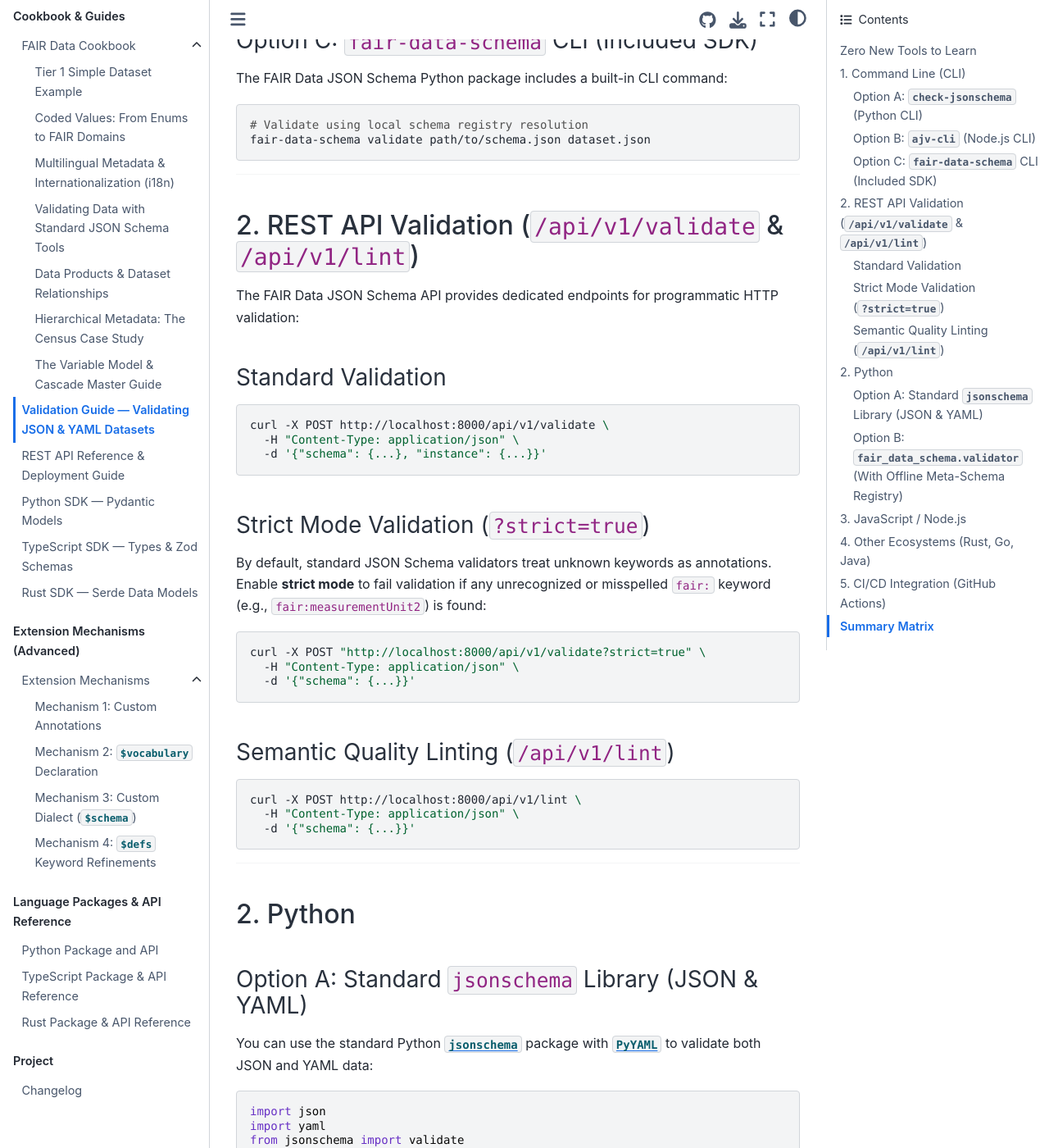
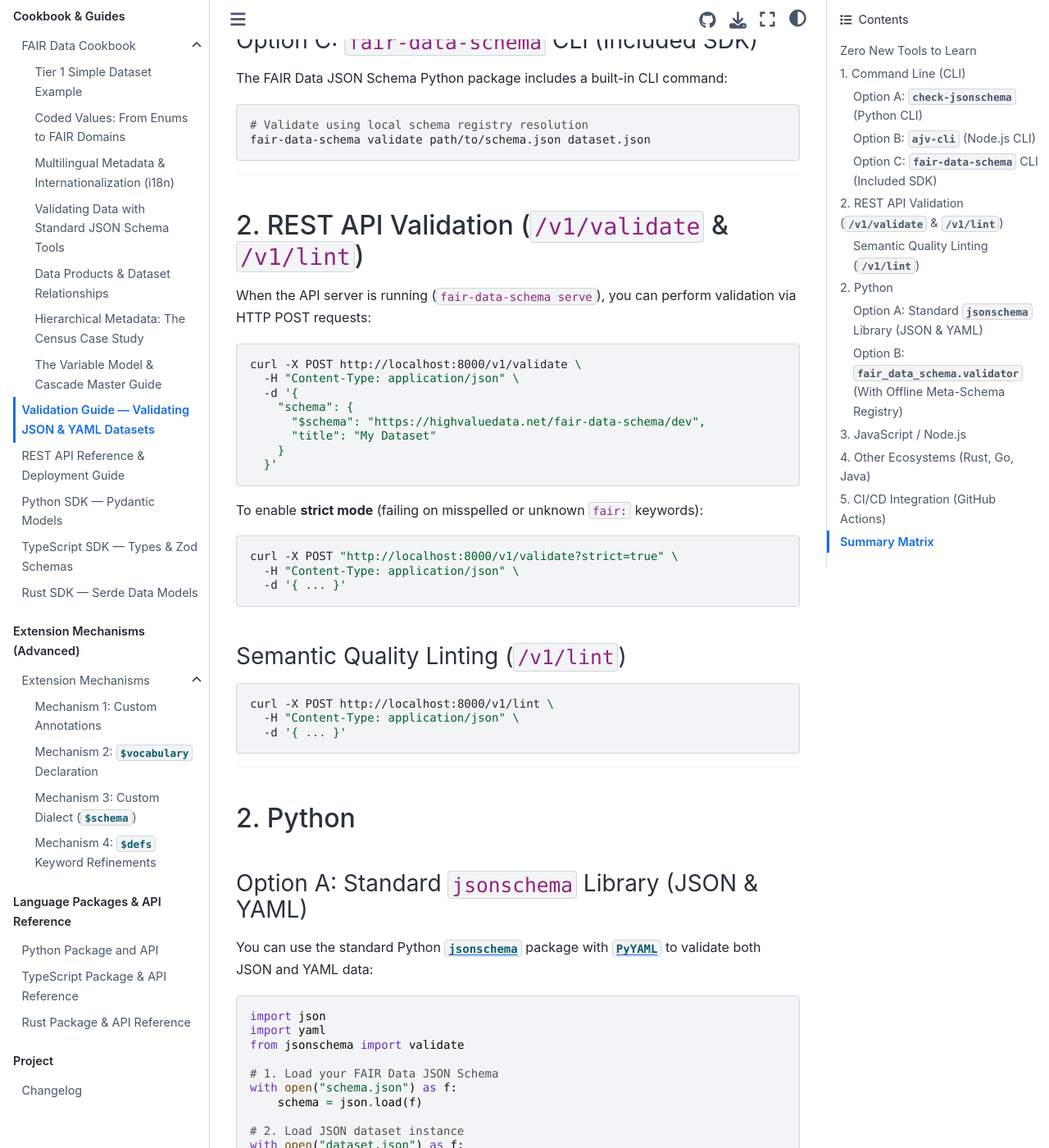
Before and after one commit to hvdnet/fair-data-schema, a Sphinx documentation site: the page built from docs/source/validation.md, in a window 1280 px wide and 1400 px high, scrolled down 1318 px. Shown: the whole window at 82% size. Built offline with Sphinx 7.4.7 and the Sphinx Book theme 1.1.4, drawn with Linux system fonts in a browser that asks for light colours.

Commit message:
refactor: simplify REST API routes by removing /api prefix and update server landing page UI

````diff
--- a/docs/source/validation.md
+++ b/docs/source/validation.md
@@ -49,31 +49,35 @@ fair-data-schema validate path/to/schema.json dataset.json
 
 ---
 
-## 2. REST API Validation (`/api/v1/validate` & `/api/v1/lint`)
+## 2. REST API Validation (`/v1/validate` & `/v1/lint`)
 
-The FAIR Data JSON Schema API provides dedicated endpoints for programmatic HTTP validation:
+When the API server is running (`fair-data-schema serve`), you can perform validation via HTTP POST requests:
 
-### Standard Validation
 ```bash
-curl -X POST http://localhost:8000/api/v1/validate \
+curl -X POST http://localhost:8000/v1/validate \
   -H "Content-Type: application/json" \
-  -d '{"schema": {...}, "instance": {...}}'
+  -d '{
+    "schema": {
+      "$schema": "https://highvaluedata.net/fair-data-schema/dev",
+      "title": "My Dataset"
+    }
+  }'
 ```
 
-### Strict Mode Validation (`?strict=true`)
-By default, standard JSON Schema validators treat unknown keywords as annotations. Enable **strict mode** to fail validation if any unrecognized or misspelled `fair:` keyword (e.g., `fair:measurementUnit2`) is found:
+To enable **strict mode** (failing on misspelled or unknown `fair:` keywords):
 
 ```bash
-curl -X POST "http://localhost:8000/api/v1/validate?strict=true" \
+curl -X POST "http://localhost:8000/v1/validate?strict=true" \
   -H "Content-Type: application/json" \
-  -d '{"schema": {...}}'
+  -d '{ ... }'
 ```
 
-### Semantic Quality Linting (`/api/v1/lint`)
+### Semantic Quality Linting (`/v1/lint`)
+
 ```bash
-curl -X POST http://localhost:8000/api/v1/lint \
+curl -X POST http://localhost:8000/v1/lint \
   -H "Content-Type: application/json" \
-  -d '{"schema": {...}}'
+  -d '{ ... }'
 ```
 
 ---
````
Also changed, not shown: CHANGELOG.md (+3 -3 lines), docs/source/api-deployment.md (+8 -8 lines), 2 other files.
